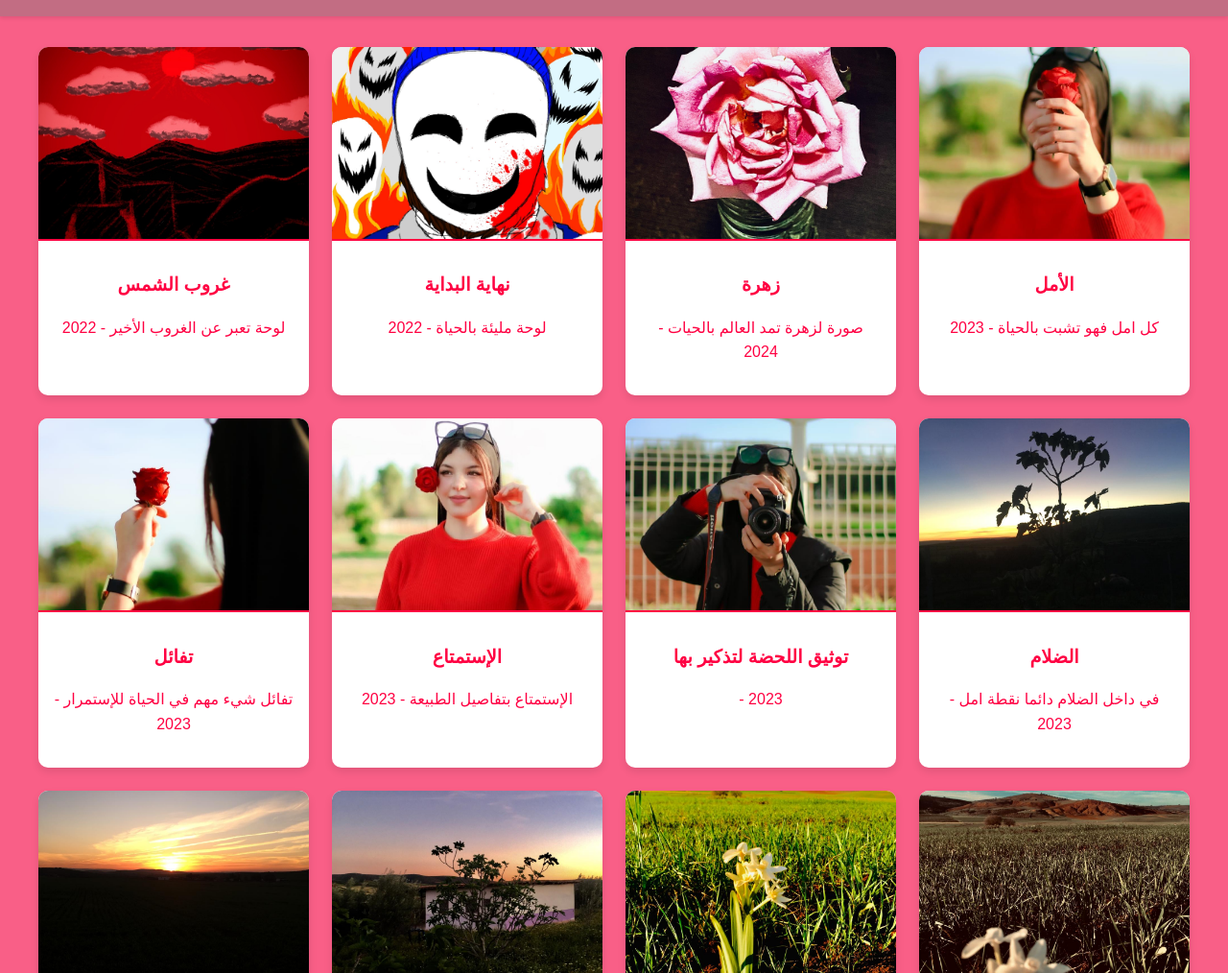
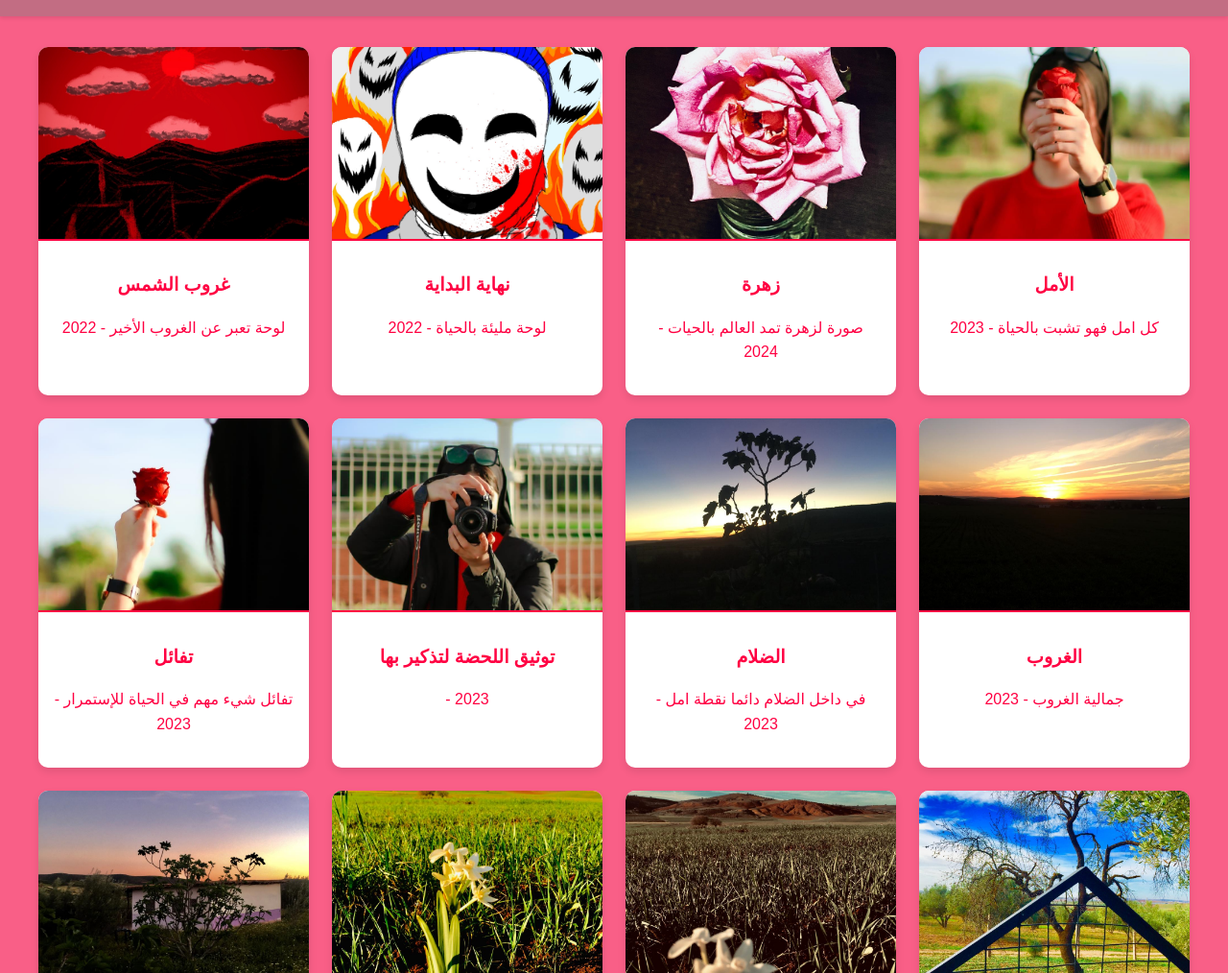
Before and after one commit to yuriswit777/omayma, a plain HTML site: page index.html in a window 1280 px wide. Shown: the part 86-1100 px from the top of the page at 96% size. Drawn offline with Linux system fonts and the light colour scheme.

Commit message:
Update index.html

```diff
--- a/index.html
+++ b/index.html
@@ -51,13 +51,6 @@
                 <div class="portfolio-content">
                     <h3>تفائل </h3>
                     <p>تفائل شيء مهم في الحياة للإستمرار - 2023</p>
-                </div>
-            </div>
-            <div class="portfolio-item">
-                <img src="7.jpeg" alt="لوحة تجريدية">
-                <div class="portfolio-content">
-                    <h3>الإستمتاع</h3>
-                    <p>الإستمتاع  بتفاصيل الطبيعة - 2023</p>
                 </div>
             </div>
             <div class="portfolio-item">
```
